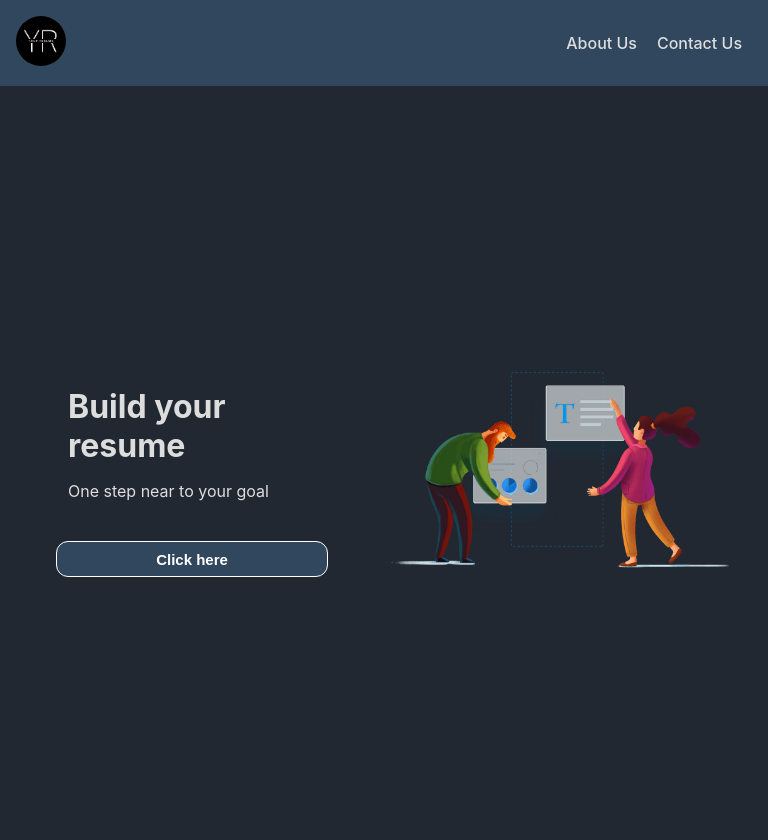
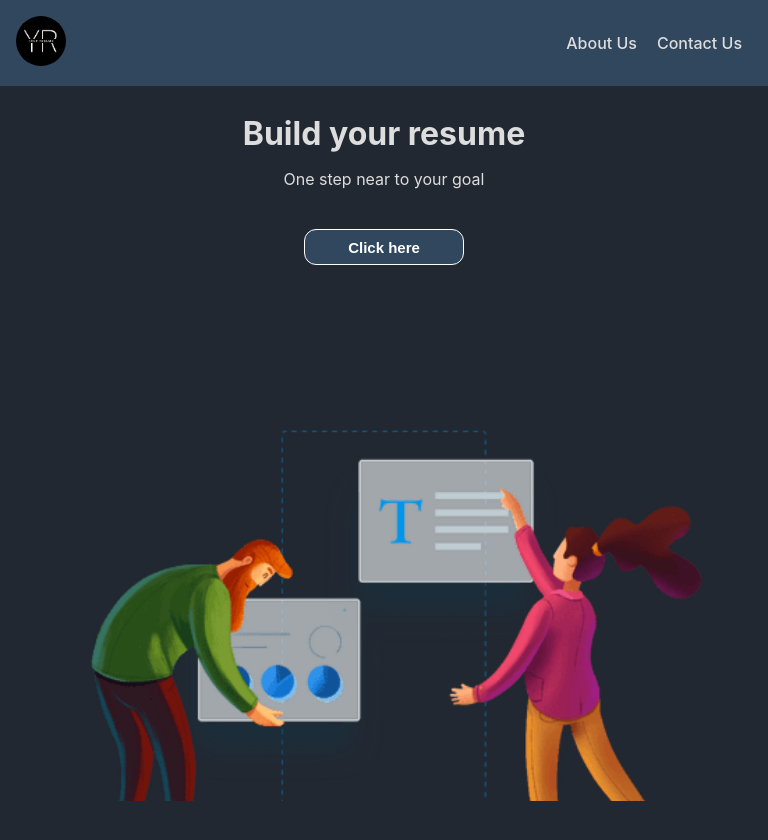
Before and after one commit to nehagupta1504/YourResume-React, a React (Create React App) app: page / in a window 768 px wide. Shown: the top 840 px of the page. After the commit the page ends 801 px from the top, so only its background shows below. Built offline with nearby package versions, Linux system fonts and the light colour scheme.

Commit message:
css changes

```diff
--- a/src/component/home/home.module.css
+++ b/src/component/home/home.module.css
@@ -2,7 +2,6 @@
     display: grid;
     grid-auto-flow: column;
     grid-template-columns: minmax(0px, 1fr) minmax(0px, 1fr);
-    background-color: #222831;
     color: #dddddd;
 }
 .home-details {
@@ -49,4 +48,36 @@
     .home-image {
         height: 43%;
     }
+    .home-image-parent {
+        height: 80vh;
+    }
 }
+@media only screen and (max-width: 768px) {
+    .home-page {
+        grid-auto-flow: row;
+        grid-template-columns: none;
+    }
+    .home-image-parent {
+        width: 100%;
+        max-height: 500px;
+        align-items: flex-start;
+        justify-content: center;
+    }
+    .home-image {
+        width: 100%;
+        height: -webkit-fill-available;
+    }
+    .home-details_action {
+        width: 10rem;
+    }
+    .home-details_heading {
+        align-items: center;
+        padding: 0;
+    }
+}
+
+@media only screen and (max-width: 768px) and (min-width: 600px) {
+    .home-image {
+        background-size: cover;
+    }
+}
--- a/src/index.css
+++ b/src/index.css
@@ -5,6 +5,7 @@
         "Helvetica Neue", sans-serif;
     -webkit-font-smoothing: antialiased;
     -moz-osx-font-smoothing: grayscale;
+    background-color: #222831;
 }
 
 code {
```
Also changed, not shown: src/component/about-us/about-us.js (added), src/component/about-us/about-us.module.css (added).
